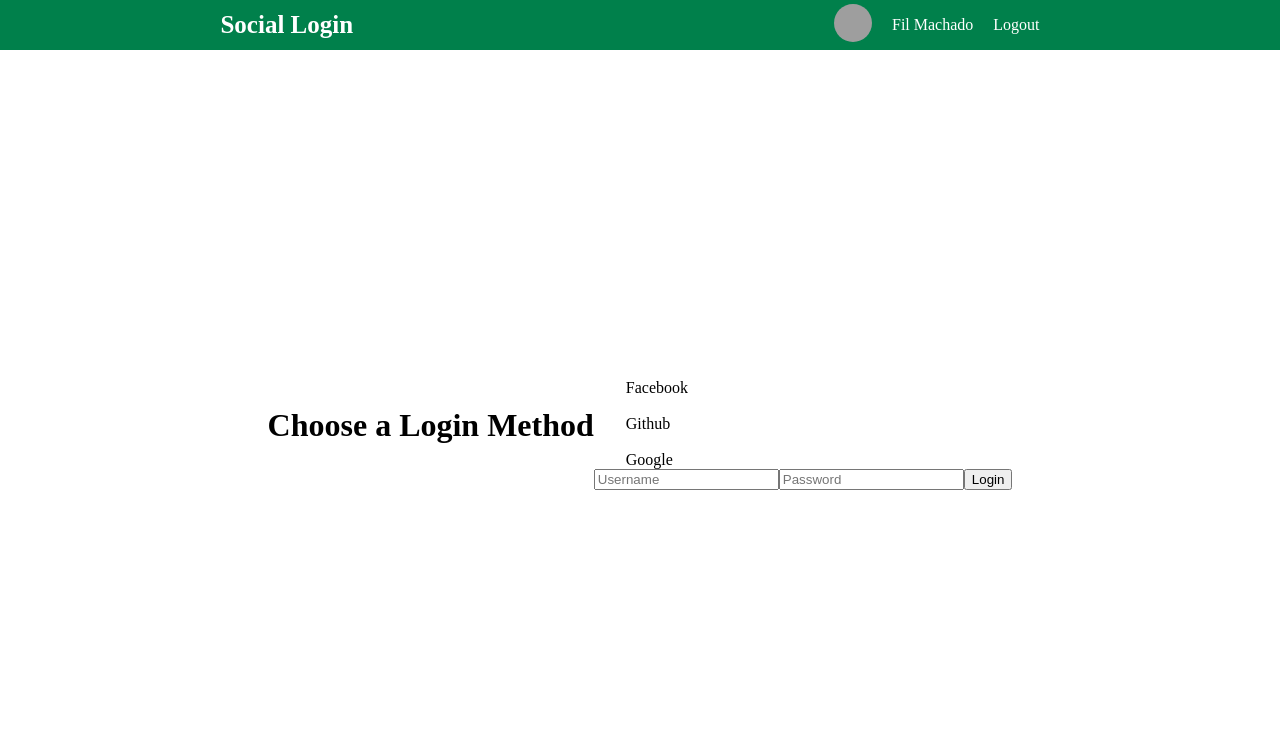
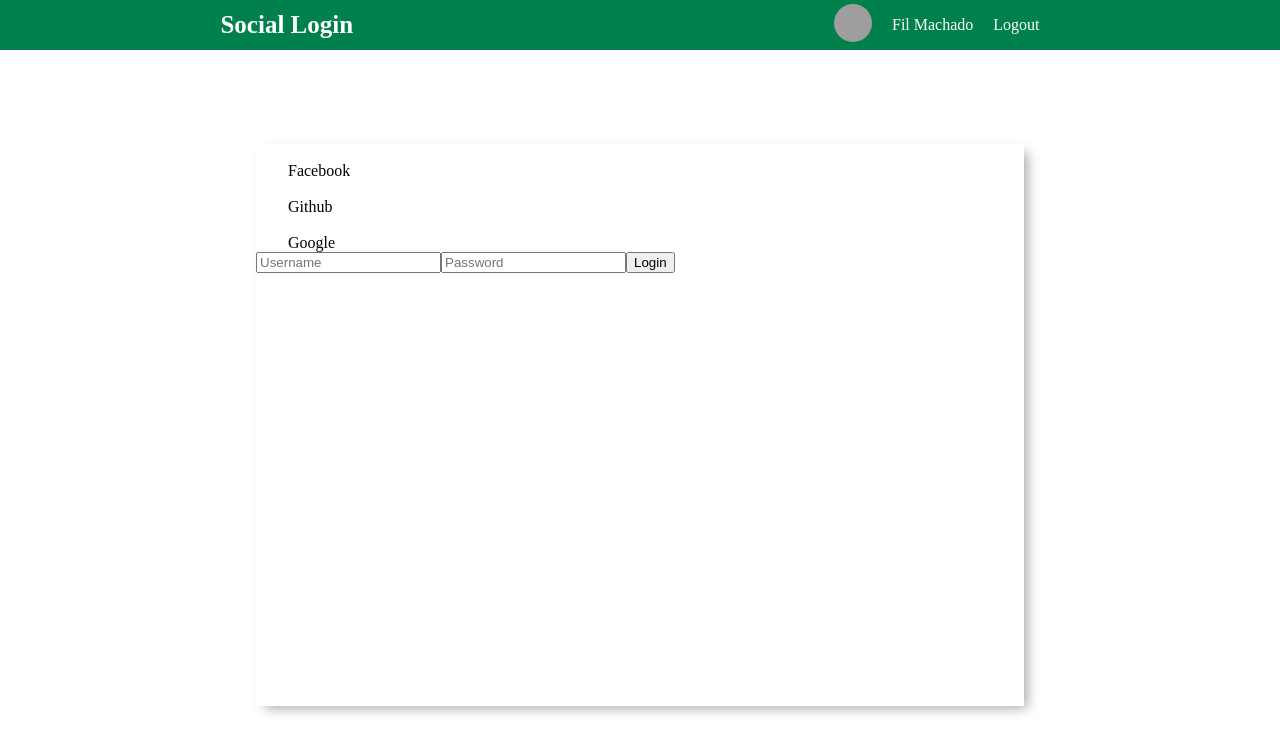
Before and after one commit to FilipiMachado/react-social-login, a React (Create React App) app: page / in a window 1280 px wide. Shown: the top 754 px of the page. Built offline with nearby package versions, Linux system fonts and the light colour scheme; grey boxes are pictures that could not be loaded.

Commit message:
styling login page

```diff
--- a/src/App.css
+++ b/src/App.css
@@ -119,8 +119,11 @@ body {
 }
 
 .wrapper {
+  width: 60%;
+  height: 75%;
+  -webkit-box-shadow: 6px 5px 12px -3px rgba(0, 0, 0, 0.36);
+  box-shadow: 6px 5px 12px -3px rgba(0, 0, 0, 0.36);
 }
-
 
 /* Left Login Page */
 .left {
@@ -135,5 +138,4 @@ body {
 .login-button google {
 }
 
-
 /* Right Login Page */
--- a/src/pages/Login.jsx
+++ b/src/pages/Login.jsx
@@ -7,7 +7,7 @@ import Google from "../img/google.png";
 const Login = () => {
   return (
     <div className="login">
-      <h1 className="login-title">Choose a Login Method</h1>
+      {/* <h1 className="login-title">Choose a Login Method</h1> */}
       <div className="wrapper">
         <div className="left">
           <div className="login-button facebook">
```
